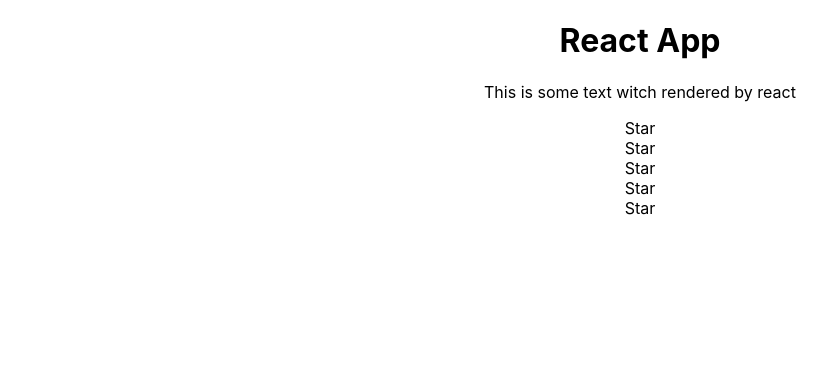
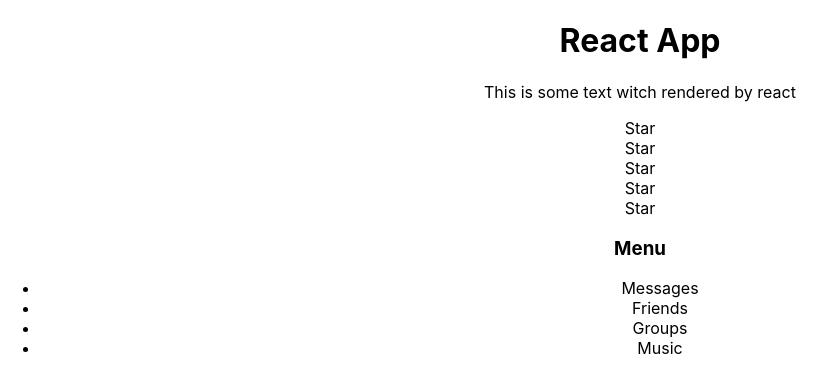
Before and after one commit to AlekseiBestuzhev/react-kabzda, a React (Create React App) app: page / in a window 1280 px wide. Shown: the top 392 px of the page, without its empty margins (0-836 px from the left). Built offline with nearby package versions, Linux system fonts and the light colour scheme.

Commit message:
upd: react-kabzda create accordion

```diff
--- a/src/App.tsx
+++ b/src/App.tsx
@@ -1,6 +1,7 @@
 import React from 'react';
 import './App.css';
 import Block from "./components/Block";
+import Accordion from "./components/Accordion";
 
 function App() {
     return (
@@ -8,6 +9,7 @@ function App() {
             <h1>React App</h1>
             <p>This is some text witch rendered by react</p>
             <Block/>
+            <Accordion/>
         </div>
     );
 }
--- /dev/null
+++ b/src/components/Accordion.tsx
@@ -0,0 +1,31 @@
+import React from "react";
+
+function Accordion() {
+    return (
+        <div>
+            <AccordionTitle/>
+            <AccordionBody/>
+        </div>
+    )
+}
+
+function AccordionTitle() {
+    return (
+        <div>
+            <h3>Menu</h3>
+        </div>
+    )
+}
+function AccordionBody() {
+    return (
+            <ul>
+                <li>Messages</li>
+                <li>Friends</li>
+                <li>Groups</li>
+                <li>Music</li>
+            </ul>
+    )
+}
+
+
+export default Accordion;
--- a/src/index.tsx
+++ b/src/index.tsx
@@ -7,11 +7,7 @@ import reportWebVitals from './reportWebVitals';
 const root = ReactDOM.createRoot(
   document.getElementById('root') as HTMLElement
 );
-root.render(
-  <React.StrictMode>
-    <App />
-  </React.StrictMode>
-);
+root.render(<App />);
 
 // If you want to start measuring performance in your app, pass a function
 // to log results (for example: reportWebVitals(console.log))
```
